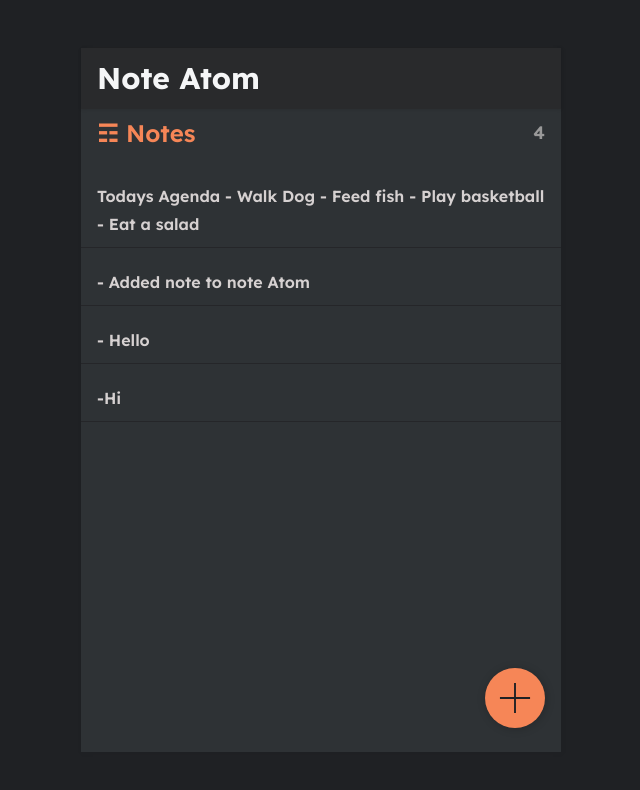
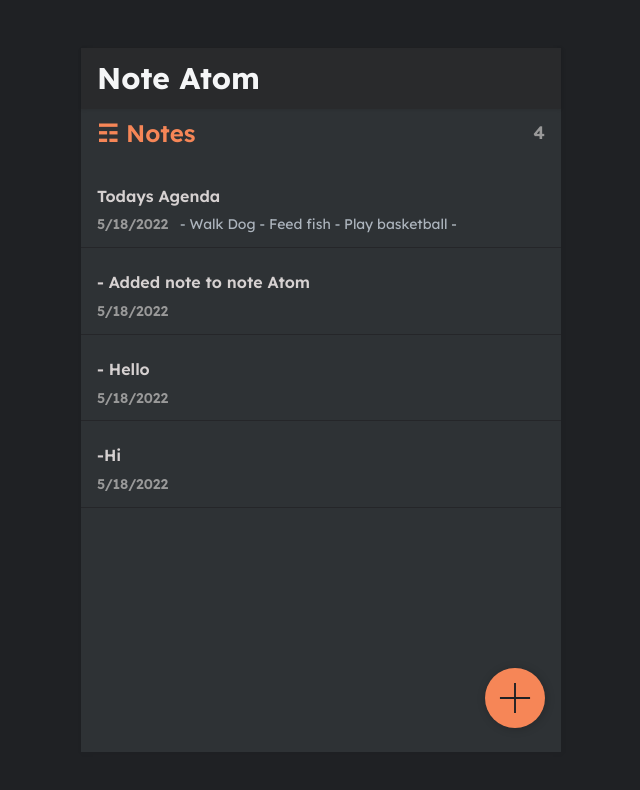
Before and after one commit to prateekmohanty63/DRMATRIX, a React (Create React App) app in the folder noteatom/: page / in a window 1280 px wide. Shown: the top 790 px of the page, without its empty margins (319-959 px from the left). Built offline with nearby package versions, Linux system fonts and the light colour scheme; data requests are answered from the project's data file.

Commit message:
Completed Note Atom -- onto deployment

```diff
--- a/noteatom/db.json
+++ b/noteatom/db.json
@@ -13,7 +13,7 @@
     },
     {
       "body": "- Hello ",
-      "updated": "2022-05-18T18:29:49.182Z",
+      "updated": "2022-05-18T18:35:36.207Z",
       "id": 3
     },
     {
--- a/noteatom/src/components/ListItem.js
+++ b/noteatom/src/components/ListItem.js
@@ -1,11 +1,41 @@
 import React from "react";
 import { Link } from "react-router-dom";
+
+let getDate = (note) => {
+  return new Date(note.updated).toLocaleDateString();
+};
+
+let getTitle = (note) => {
+  const title = note.body.split("\n")[0];
+
+  if (title.length > 45) {
+    return title.slice(0, 45);
+  }
+
+  return title;
+};
+
+let getContent = (note) => {
+  let title = getTitle(note);
+  let content = note.body.replaceAll("\n", " ");
+  content = content.replaceAll(title, "");
+
+  if (content.length > 45) {
+    return content.slice(0, 45);
+  } else {
+    return content;
+  }
+};
 
 export const ListItem = ({ note }) => {
   return (
     <Link to={`/note/${note.id}`}>
       <div className="notes-list-item">
-        <h3>{note.body}</h3>
+        <h3>{getTitle(note)}</h3>
+        <p>
+          <span>{getDate(note)}</span>
+          {getContent(note)}
+        </p>
       </div>
     </Link>
   );
```
